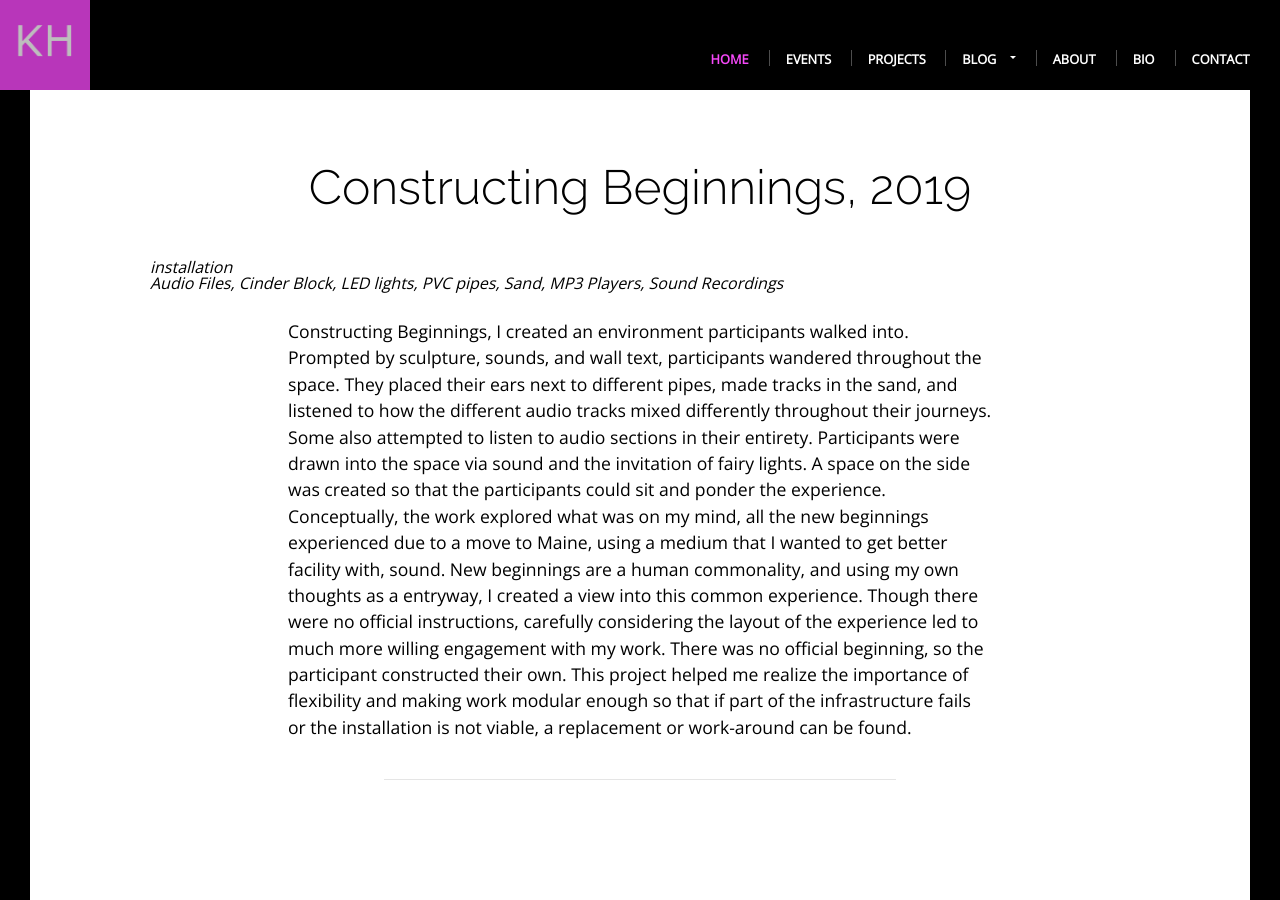
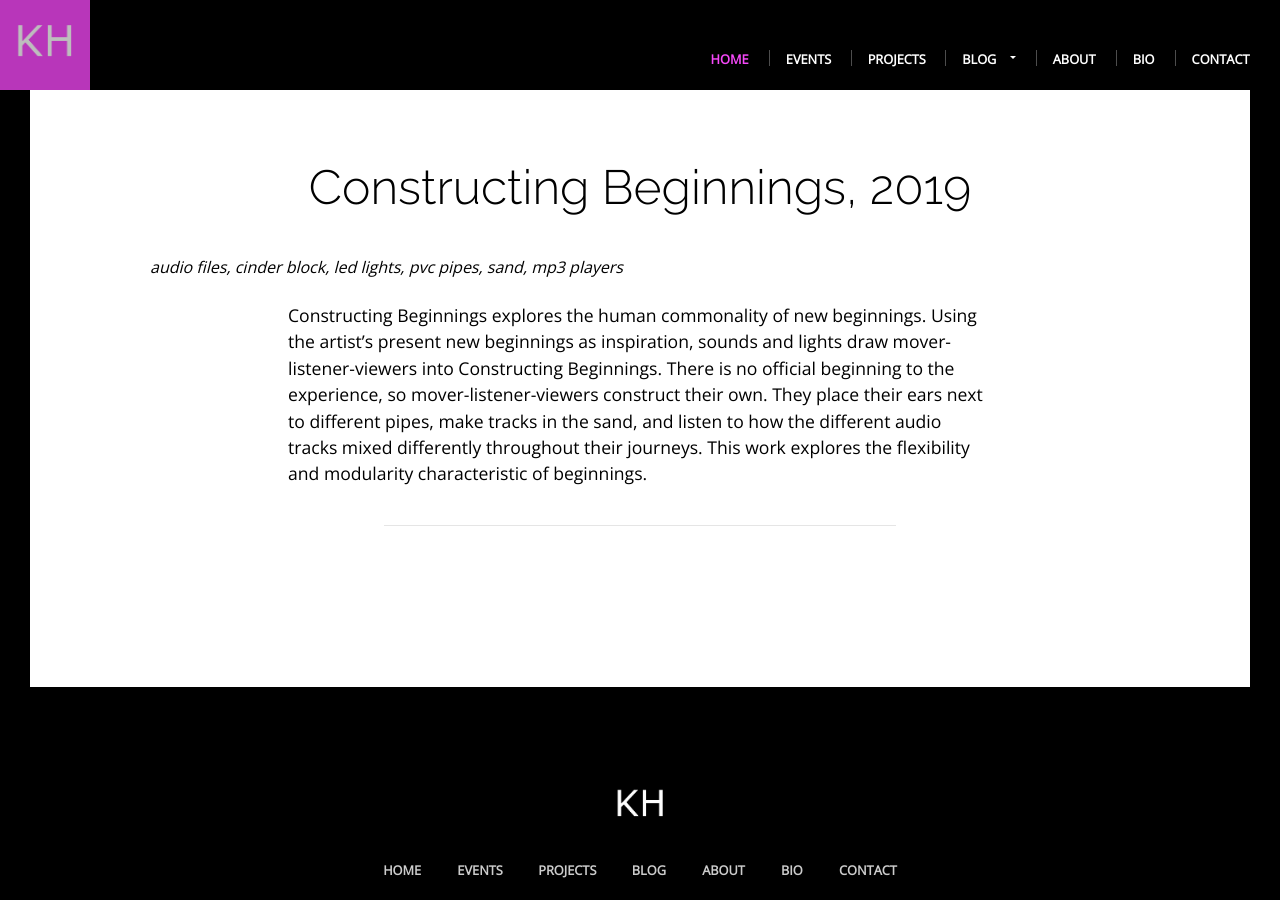
Before and after one commit to khoeger/khoeger.github.io, a Jekyll site: the page built from _projects_list/constructing-beginnings.markdown, in a window 1280 px wide and 900 px high, scrolled down 377 px. Built offline with Jekyll 4.4.1, drawn with Linux system fonts in a browser that asks for light colours.

Commit message:
Update constructing beginnings text

```diff
--- a/_layouts/project.html
+++ b/_layouts/project.html
@@ -30,21 +30,21 @@ layout: default
         </div>
       {% endif %} <!--end if page.artists -->
       {% if page.media %}
-      {% if page.length-sec %}
-      {% if page.video-special%}
+        {% if page.length-sec and page.video-special%}
           <div class="project-media project-video">
             {{page.media}}, {{page.length-min}}' {{page.length-sec}}", {{page.video-special}}
           </div>
         {% else %}
+          {% if page.length-sec %}
             <div class="project-media project-video">
             {{page.media}}, {{page.length-min}}' {{page.length-sec}}"
             </div>
-      {% endif %} <!-- end if video special -->
+          {% endif %} <!-- end page.length-sec -->
+        {% endif %} <!-- end page.length-sec and page.video-special -->
       {% else %}
       <div class="project-media">
         {{page.media}}
       </div>
-      {% endif %} <!-- end if page.media == "video"-->
       {% endif %} <!-- end if page.media -->
       {% if page.materials%}
       <div class="project-materials">
--- a/_projects_list/constructing-beginnings.markdown
+++ b/_projects_list/constructing-beginnings.markdown
@@ -7,7 +7,7 @@ end-date: 2019-10-20 21:00:00 -0500
 media: installation
 length-min:
 length-sec:
-materials: "Audio Files, Cinder Block, LED lights, PVC pipes, Sand, MP3 Players, Sound Recordings"
+materials: "Audio Files, Cinder Block, LED lights, PVC pipes, Sand, MP3 Players"
 display-description:
 display-size:
 artists:
@@ -18,23 +18,10 @@ description:
 published: true
 alt-text: "Setup including PVC Pipes, Sand, a concrete floor, cinder blocks, arranged on the left, stairs on the right"
 ---
-{{page.title}}, I created an environment participants
-walked into. Prompted by sculpture, sounds, and wall text, participants
-wandered throughout the space. They placed their ears next to different
-pipes, made tracks in the sand, and listened to how the different audio
-tracks mixed differently throughout their journeys. Some also attempted
-to listen to audio sections in their entirety. Participants were drawn into
-the space via sound and the invitation of fairy lights. A space on the side
-was created so that the participants could sit and ponder the experience.
-Conceptually, the work explored what was on my mind, all the new
-beginnings experienced due to a move to Maine, using a medium that I
-wanted to get better facility with, sound. New beginnings are a human
-commonality, and using my own thoughts as a entryway, I created a view
-into this common experience.
-Though there were no official instructions, carefully considering the
-layout of the experience led to much more willing engagement with my
-work. There was no official beginning, so the participant constructed
-their own. This project helped me realize the importance of flexibility
-and making work modular enough so that if part of the infrastructure
-fails or the installation is not viable, a replacement or work-around can
-be found.
+{{page.title}} explores the human commonality of new beginnings.
+Using the artist's present new beginnings as inspiration, sounds and lights draw
+mover-listener-viewers into {{page.title}}.
+There is no official beginning to the experience, so mover-listener-viewers construct
+their own.
+They place their ears next to different pipes, make tracks in the sand, and listen to how the different audio tracks mixed differently throughout their journeys.
+This work explores the flexibility and modularity characteristic of beginnings.
--- a/stylings/main.css
+++ b/stylings/main.css
@@ -572,6 +572,7 @@ h4 {
   text-align: left;
   font-style: italic;
   margin-bottom: 3vh;
+  text-transform: lowercase;
 }
 /* BLOG STYLES */
 .blog-recent {
```
Also changed, not shown: _projects_list/surface-thoughts.markdown (added, +40 -0 lines), assets/img/umbrellaProjects/SurfaceThoughts/cover.jpg (added). Lines whose indentation alone changed are shown as unchanged.
